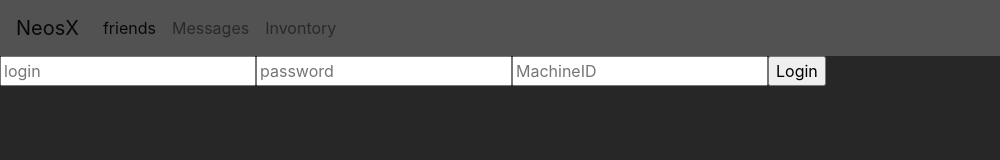
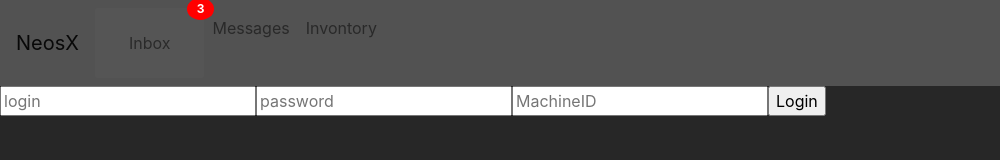
Before and after one commit to RoxyBoxxy/NeosX, an Electron app: page index.html in a window 1000 px wide. Drawn offline with nearby package versions, Linux system fonts and the light colour scheme.

Commit message:
Update index.html

```diff
--- a/index.html
+++ b/index.html
@@ -56,6 +56,29 @@
       cursor: pointer;
       /* Add a pointer on hover */
     }
+    .notification {
+  background-color: #555;
+  color: white;
+  text-decoration: none;
+  padding: 15px 26px;
+  position: relative;
+  display: inline-block;
+  border-radius: 2px;
+}
+
+.notification:hover {
+  background: red;
+}
+
+.notification .badge {
+  position: absolute;
+  top: -10px;
+  right: -10px;
+  padding: 5px 10px;
+  border-radius: 50%;
+  background: red;
+  color: white;
+}
   </style>
   <script src="renderer.js"></script>
 </head>
@@ -71,7 +94,10 @@
     <div class="collapse navbar-collapse" id="navbarSupportedContent">
       <ul class="navbar-nav mr-auto">
         <li class="nav-item active">
-          <a class="nav-link" href="#">friends</a>
+          <a href="#" class="notification">
+            <span class="nav-link">Inbox</span>
+            <span class="badge">3</span>
+          </a>
         </li>
         <li class="nav-item">
           <a class="nav-link" href="#">Messages</a>
@@ -83,6 +109,7 @@
       <form id="logout" class="form-inline my-2 my-lg-0">
         <input class="btn btn-outline-danger" type="button" id="logoutbtn" value="${USERID} Logout" onclick="Logout()">
       </form>
+
     </div>
   </nav>
   <form id="login" class="form-inline my-2 my-lg-0">
```
